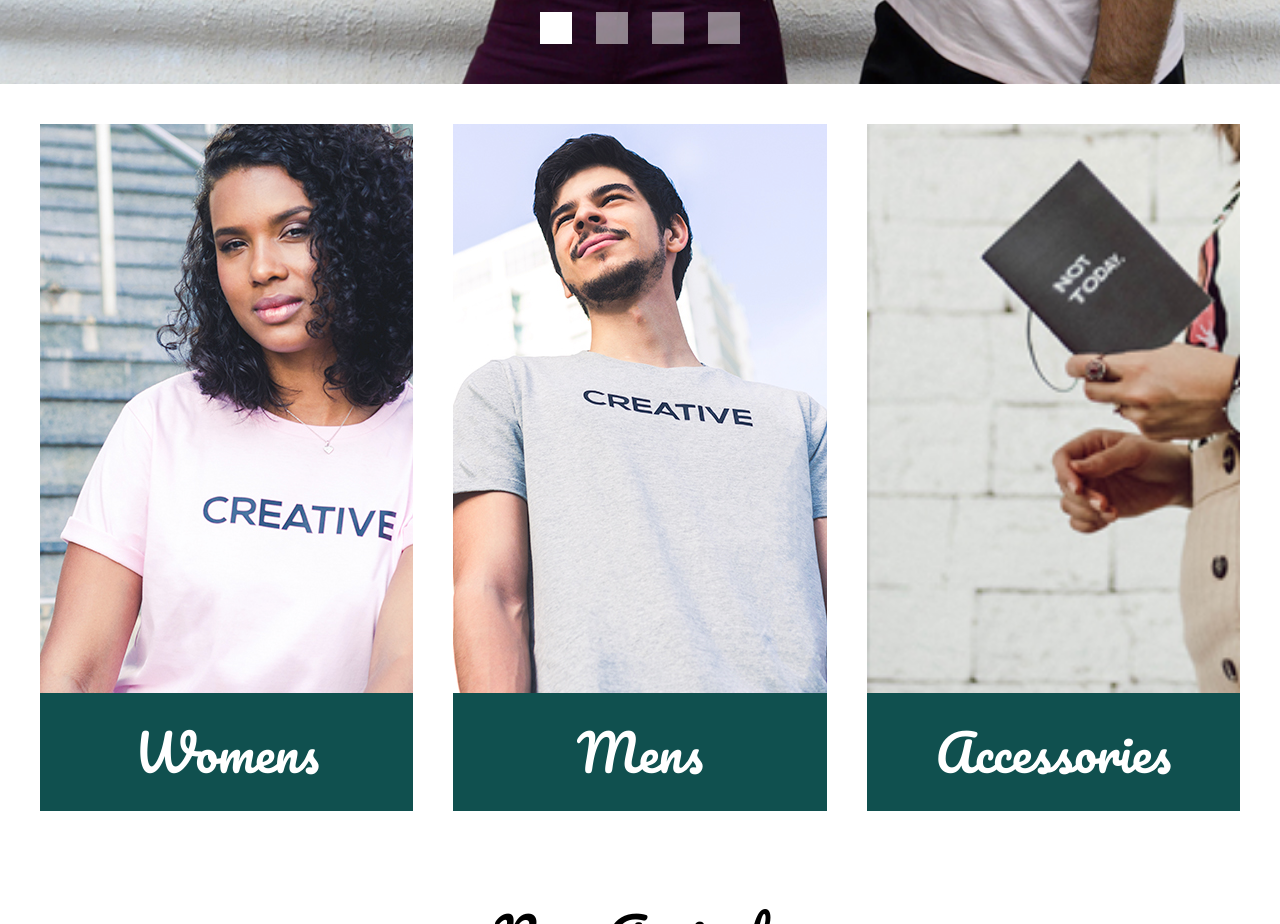
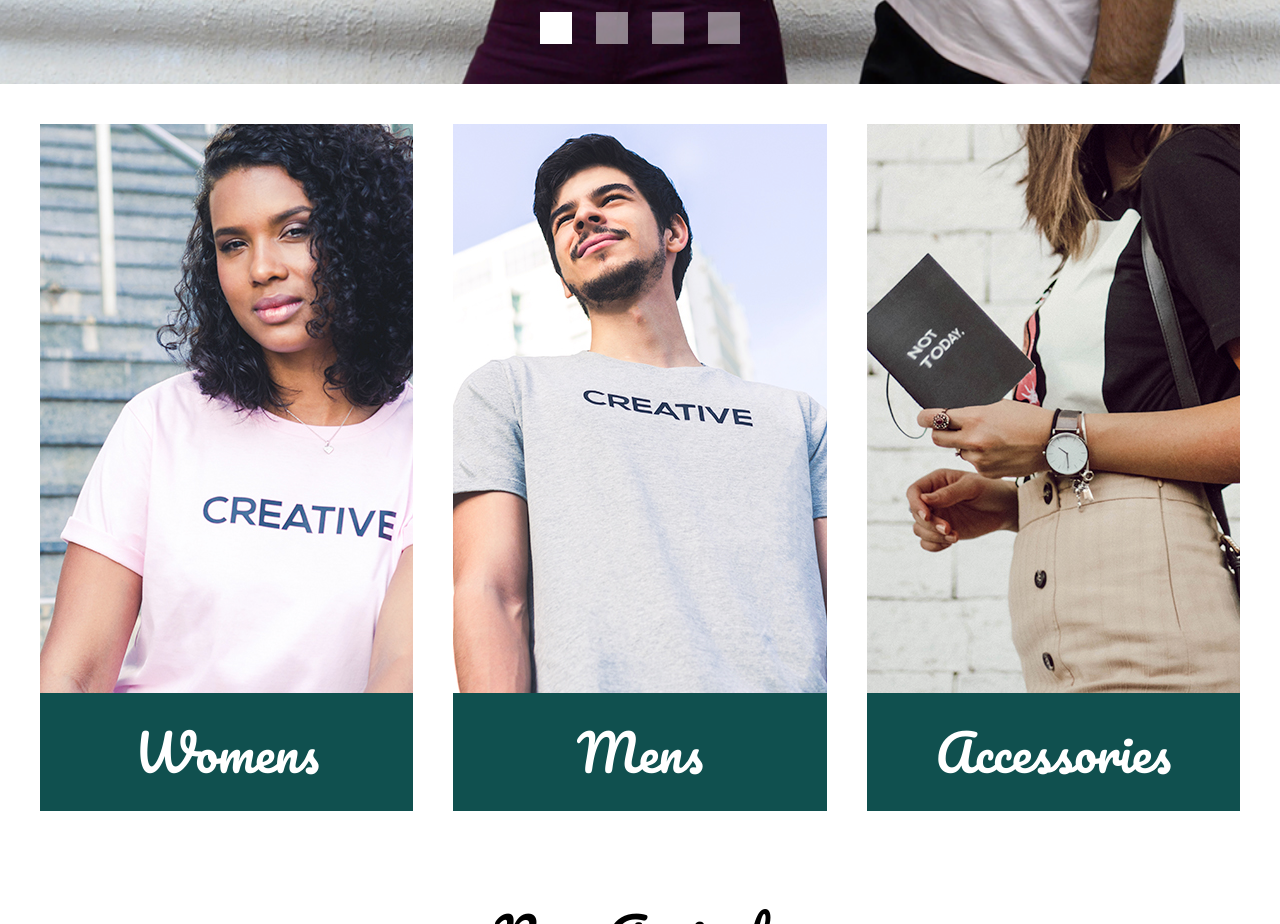
Before and after one commit to etg624/DYODE, a plain HTML site: page index.html in a window 1280 px wide. Shown: the part 880-1804 px from the top of the page. Drawn offline with Linux system fonts and the light colour scheme.

Commit message:
added dynamic accessories image

```diff
--- a/index.html
+++ b/index.html
@@ -63,7 +63,11 @@
             </figure>
             <figure class="card">
               <a  href="#">
-                <img class="card-image" src="/Images/Accessories-Mobile.jpg" alt="">
+                <picture>
+                  <source media="(min-width: 900px)" srcset="/Images/Accessories.jpg">
+                  <source media="(max-width: 899px)" srcset="/Images/Accessories-Mobile.jpg">
+                  <img src="elva-800w.jpg" alt="Chris standing up holding his daughter Elva">
+                </picture>
                 <h2>Accessories</h2>
               </a>
             </figure>
```
